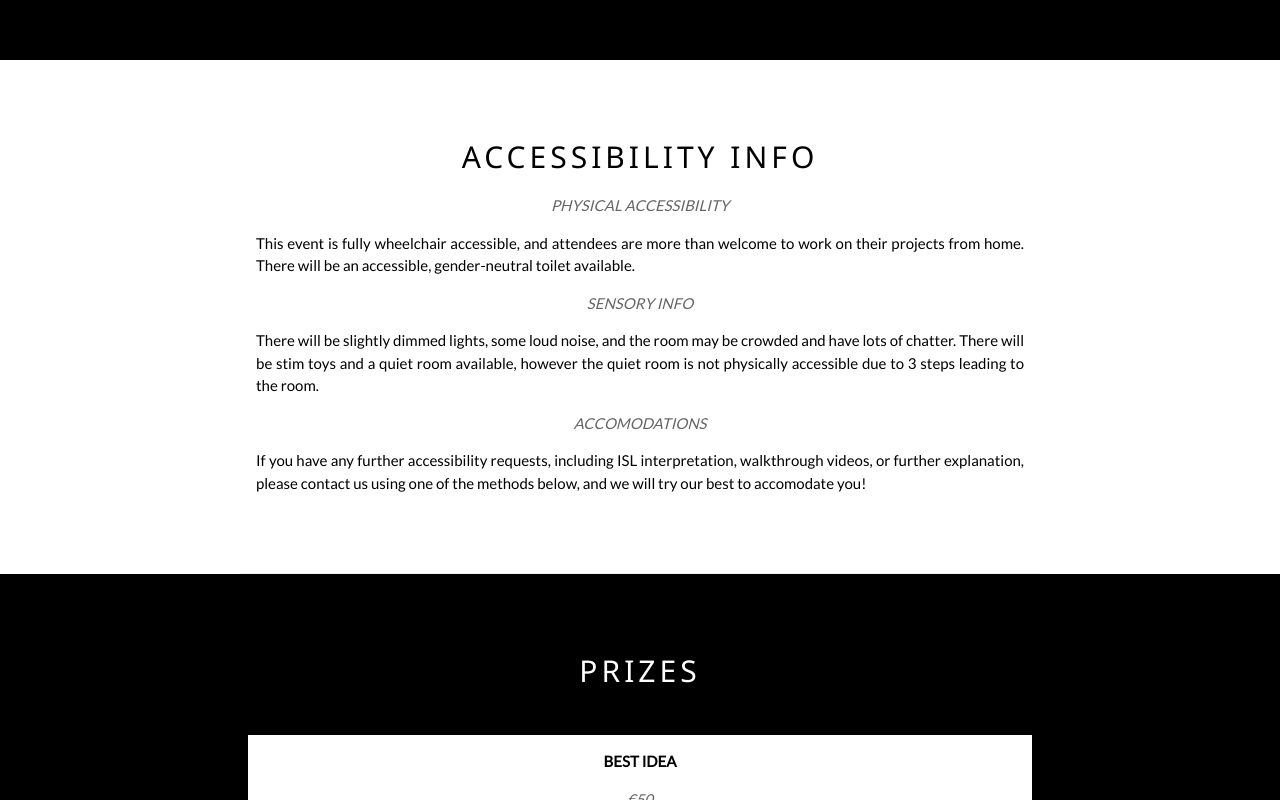
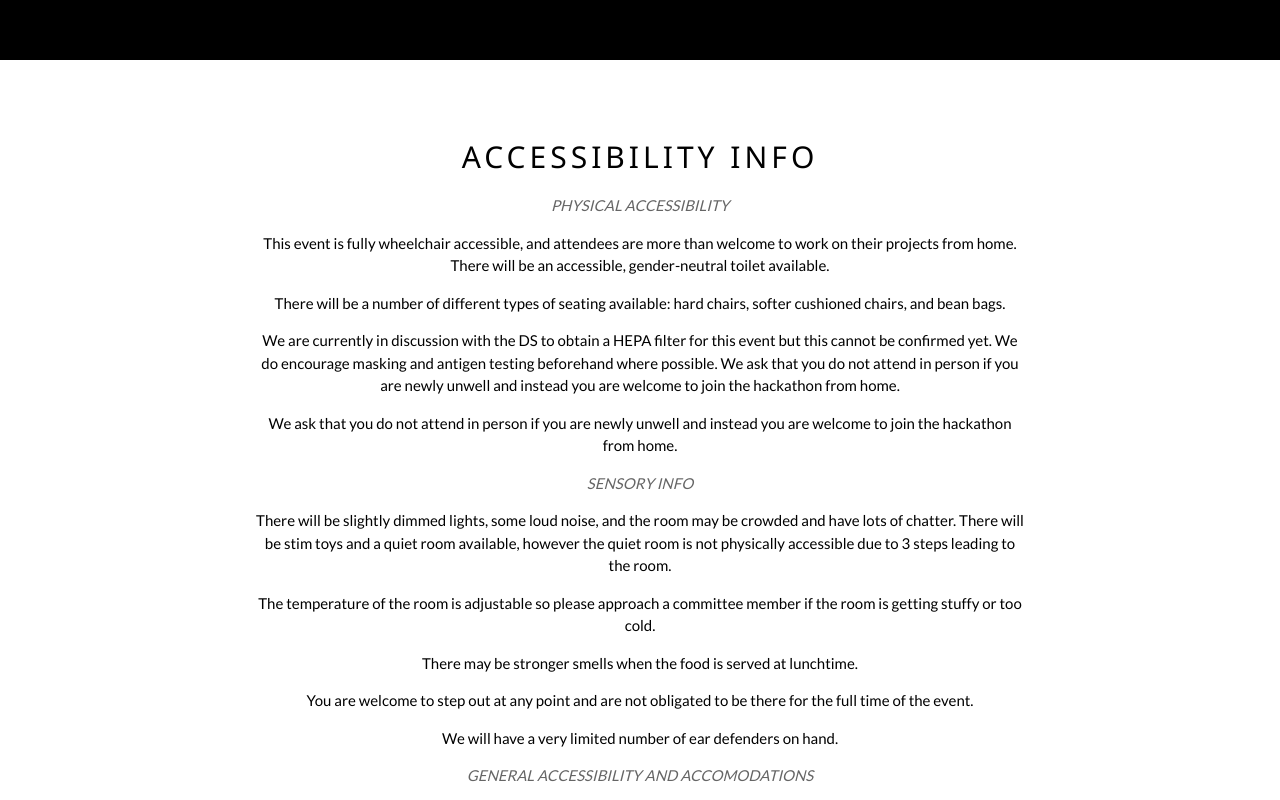
Before and after one commit to meaningissoup/athackathon, a plain HTML site: page index.html in a window 1280 px wide. Shown: the part 2000-2800 px from the top of the page. Drawn offline with nearby package versions, Linux system fonts and the light colour scheme.

Commit message:
updated access info

```diff
--- a/index.html
+++ b/index.html
@@ -41,7 +41,7 @@ body {font-family: "Lato", sans-serif}
 <!-- Page content -->
 <div class="w3-content" style="max-width:2000px;margin-top:46px">
   <header class="w3-display-container w3-content w3-wide" style="max-width:1500px;" id="home">
-    <img class="w3-image" src="marvin-meyer-SYTO3xs06fU-unsplash.jpg" alt="Architecture" width="1500" height="800">
+    <img class="w3-image" src="marvin-meyer-SYTO3xs06fU-unsplash.jpg" alt="Architecture" width="1500">
     <div class="w3-display-middle w3-margin-top w3-center">
       <h1 class="w3-xxlarge w3-text-white"><span class="w3-padding w3-black w3-opacity-min"><b>ASSISTIVE TECHNOLOGY</b></span> <span class="w3-hide-small w3-text-light-grey">HACKATHON</span></h1>
     </div>
@@ -89,17 +89,22 @@ body {font-family: "Lato", sans-serif}
   <div class="w3-container w3-content w3-center w3-padding-64 w3-border-bottom w3-border-light-grey" style="max-width:800px" id="accessibility">
     <h2 class="w3-wide">ACCESSIBILITY INFO</h2>
     <p class="w3-opacity"><i>PHYSICAL ACCESSIBILITY</i></p>
-    <p class="w3-justify">
-      This event is fully wheelchair accessible, and attendees are more than welcome to work on their projects from home. There will be an accessible, gender-neutral toilet available.
-    </p>
+    <p>This event is fully wheelchair accessible, and attendees are more than welcome to work on their projects from home. There will be an accessible, gender-neutral toilet available.</p>
+    <p>There will be a number of different types of seating available: hard chairs, softer cushioned chairs, and bean bags.</p>
+    <p>We are currently in discussion with the DS to obtain a HEPA filter for this event but this cannot be confirmed yet. We do encourage masking and antigen testing beforehand where possible. We ask that you do not attend in person if you are newly unwell and instead you are welcome to join the hackathon from home.</p>
+    <p>We ask that you do not attend in person if you are newly unwell and instead you are welcome to join the hackathon from home.     </p>
+
+
     <p class="w3-opacity"><i>SENSORY INFO</i></p>
-    <p class="w3-justify">
-      There will be slightly dimmed lights, some loud noise, and the room may be crowded and have lots of chatter. There will be stim toys and a quiet room available, however the quiet room is not physically accessible due to 3 steps leading to the room.
-    </p>
-    <p class="w3-opacity"><i>ACCOMODATIONS</i></p>
-    <p class="w3-justify">
-      If you have any further accessibility requests, including ISL interpretation, walkthrough videos, or further explanation, please contact us using one of the methods below, and we will try our best to accomodate you!
-    </p>
+    <p>There will be slightly dimmed lights, some loud noise, and the room may be crowded and have lots of chatter. There will be stim toys and a quiet room available, however the quiet room is not physically accessible due to 3 steps leading to the room.</p>
+    <p>The temperature of the room is adjustable so please approach a committee member if the room is getting stuffy or too cold.</p>
+    <p>There may be stronger smells when the food is served at lunchtime.</p>
+    <p>You are welcome to step out at any point and are not obligated to be there for the full time of the event.</p>
+    <p>We will have a very limited number of ear defenders on hand.</p>
+
+    <p class="w3-opacity"><i>GENERAL ACCESSIBILITY AND ACCOMODATIONS</i></p>
+    <P>Committee members will have name tags, please approach a committee member if there are any issues, concerns, or questions that you have during the event.</P>
+    <p> If you have any further accessibility requests, including ISL interpretation, walkthrough videos, or further explanation, please contact us using one of the methods below, and we will try our best to accomodate you!</p>
 
   </div>
 
@@ -135,7 +140,7 @@ body {font-family: "Lato", sans-serif}
     <p class="w3-opacity w3-center"><i>Reach out to us here!</i></p>
     <div class="w3-row w3-padding-32">
       <div class="w3-center m6 w3-large w3-margin-bottom">
-        <i class="fa fa-map-marker" style="width:30px"></i> House 6, Trinity College, D02 FD37<br>
+        <i class="fa fa-map-marker" style="width:30px"></i> An Mheitheal, Printing House Square, Trinity College Dublin Campus, D02 DP29        <br>
         <i class="fa fa-envelope" style="width:30px"> </i> Email: neurodiversity@csc.tcd.ie<br>
         <i class="fa fa-instagram" style="width:30px"> </i> Instagram: @dunes_tcd<br>
         <i class="fa" style="width:30px"> </i> Discord (Society members only): <a href="https://discord.gg/D6MVZrUnDj">https://discord.gg/D6MVZrUnDj</a><br>
```
